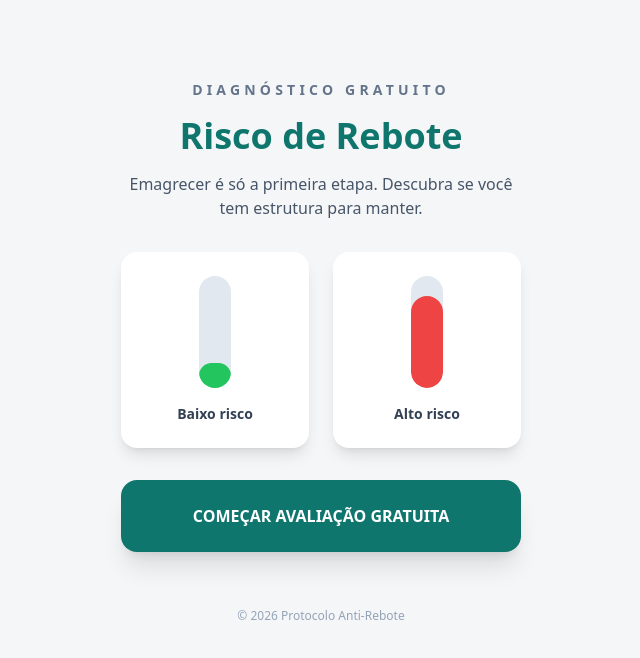
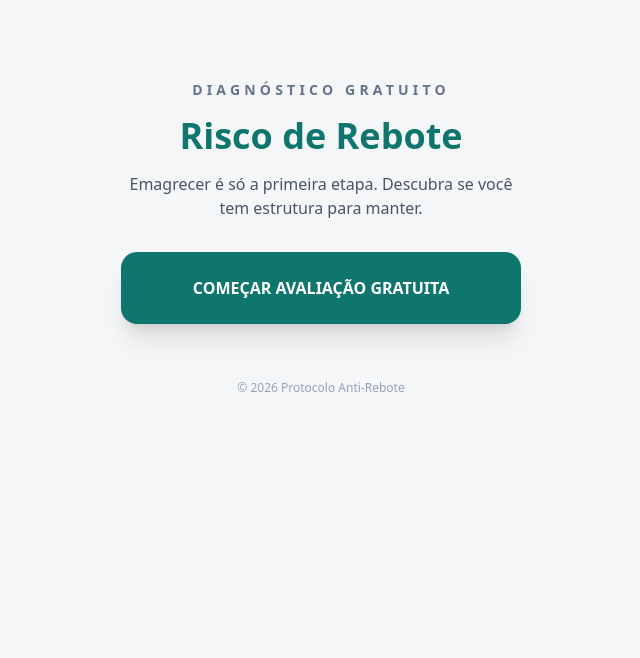
Before and after one commit to Gguga/quiz, a React (Vite) app: page / in a window 1280 px wide. Shown: the top 658 px of the page, without its empty margins (319-959 px from the left). Built offline with nearby package versions, Linux system fonts and the light colour scheme.

Commit message:
Update App.tsx

```diff
--- a/App.tsx
+++ b/App.tsx
@@ -151,10 +151,59 @@ const App: React.FC = () => {
       riskLevel = "Moderado";
     }
 
+    // 🔥 PERSONALIZAÇÃO POR RESPOSTA (SEM MUDAR ESTRUTURA)
+
+    let messageParts: string[] = [];
+
+    // Força
+    if (answers[5] === "forca_caiu_muito") {
+      messageParts.push("Sua força caiu bastante após iniciar a medicação, o que indica possível perda de massa muscular.");
+    }
+
+    if (answers[6] === "forca_nao_treina") {
+      messageParts.push("Sem treino de força ativo, o corpo tende a reduzir o metabolismo com mais facilidade.");
+    }
+
+    // Proteína
+    if (answers[7] === "proteina_2") {
+      messageParts.push("Consumir proteína em apenas duas refeições pode não ser suficiente para proteger sua massa magra.");
+    }
+
+    if (answers[8] === "proteina_feeling") {
+      messageParts.push("Ter apenas uma noção aproximada da proteína ingerida deixa margem para déficit proteico sem perceber.");
+    }
+
+    if (answers[8] === "proteina_nunca") {
+      messageParts.push("Não calcular proteína diariamente aumenta o risco de perda muscular durante o emagrecimento.");
+    }
+
+    // Dieta
+    if (answers[9] === "dieta_reduzi") {
+      messageParts.push("Apenas reduzir quantidades não garante proteção metabólica na fase pós-medicação.");
+    }
+
+    if (answers[9] === "dieta_feeling") {
+      messageParts.push("Ajustar tudo no feeling pode funcionar no curto prazo, mas não sustenta o peso a longo prazo.");
+    }
+
+    // Caneta / fase
+    if (answers[4] === "uso_desmame") {
+      messageParts.push("A fase de redução da dose é justamente quando o risco de rebote começa a aumentar.");
+    }
+
+    if (answers[4] === "uso_parou_rebote") {
+      messageParts.push("O início de reganho mostra que o corpo já está reagindo à retirada da medicação.");
+    }
+
+    let personalizedMessage =
+      messageParts.length > 0
+        ? messageParts.join(" ")
+        : "Existe uma vulnerabilidade estrutural que pode comprometer a manutenção do peso caso nada seja ajustado.";
+
     return {
       score,
       riskLevel,
-      personalizedMessage: "Existe uma vulnerabilidade estrutural que pode comprometer a manutenção do peso caso nada seja ajustado.",
+      personalizedMessage,
       keyInsights: []
     };
   };
@@ -209,58 +258,20 @@ const App: React.FC = () => {
         </div>
       )}
 
-      {stageCompleted && (
-        <div className="fixed inset-0 flex items-center justify-center bg-black/30 backdrop-blur-sm z-50">
-          <div className="bg-white px-8 py-6 rounded-2xl shadow-xl text-center space-y-3">
-            <div className="text-3xl">✔️</div>
-            <p className="font-bold text-[#0f766e]">{stageCompleted}</p>
-          </div>
-        </div>
-      )}
-
       <main className="flex-1 w-full max-w-md mx-auto">
 
         {currentStep === -1 && !loading && !results && !showVsl && (
           <div className="flex flex-col items-center px-6 text-center space-y-8 pt-20">
-
             <div className="space-y-4">
               <p className="text-sm font-semibold uppercase tracking-[0.3em] text-slate-500">
                 Diagnóstico Gratuito
               </p>
-
               <h1 className="text-3xl md:text-4xl font-black text-[#0f766e]">
                 Risco de Rebote
               </h1>
-
               <h2 className="text-base text-slate-600 max-w-sm mx-auto">
                 Emagrecer é só a primeira etapa. Descubra se você tem estrutura para manter.
               </h2>
-            </div>
-
-            <div className="grid grid-cols-2 gap-6 w-full mt-4">
-              <div className="bg-white rounded-2xl shadow-lg p-6 flex flex-col items-center">
-                <div className="w-8 h-28 bg-slate-200 rounded-full relative overflow-hidden">
-                  <div
-                    className="absolute bottom-0 w-full bg-green-500 rounded-full transition-all duration-[2000ms]"
-                    style={{ height: animateGraph ? '22%' : '0%' }}
-                  />
-                </div>
-                <p className="mt-4 text-sm font-semibold text-slate-700">
-                  Baixo risco
-                </p>
-              </div>
-
-              <div className="bg-white rounded-2xl shadow-lg p-6 flex flex-col items-center">
-                <div className="w-8 h-28 bg-slate-200 rounded-full relative overflow-hidden">
-                  <div
-                    className="absolute bottom-0 w-full bg-red-500 rounded-full transition-all duration-[2000ms]"
-                    style={{ height: animateGraph ? '82%' : '0%' }}
-                  />
-                </div>
-                <p className="mt-4 text-sm font-semibold text-slate-700">
-                  Alto risco
-                </p>
-              </div>
             </div>
 
             <button
@@ -273,7 +284,6 @@ const App: React.FC = () => {
             <p className="text-xs text-slate-400 pt-6">
               © 2026 Protocolo Anti-Rebote
             </p>
-
           </div>
         )}
 
@@ -291,30 +301,11 @@ const App: React.FC = () => {
           />
         )}
 
-        {isNewsStep && !loading && !results && !showVsl && (
-          <div className="py-6 px-4">
-            <NewsInterstitial onNext={handleNext} />
-          </div>
-        )}
-
         {loading && (
           <div className="flex flex-col items-center justify-center text-center p-6 pt-24 space-y-6">
             <h2 className="text-xl font-black text-[#0f766e] uppercase">
               Analisando Estrutura Metabólica
             </h2>
-
-            <div className="space-y-2 text-sm text-slate-500 font-medium">
-              {loadingProgress > 10 && <p>✓ Avaliando histórico metabólico...</p>}
-              {loadingProgress > 30 && <p>✓ Calculando vulnerabilidade muscular...</p>}
-              {loadingProgress > 50 && <p>✓ Analisando padrão proteico...</p>}
-              {loadingProgress > 70 && <p>✓ Cruzando adaptação à medicação...</p>}
-              {loadingProgress >= 90 && (
-                <p className="font-bold text-[#0f766e]">
-                  Finalizando diagnóstico...
-                </p>
-              )}
-            </div>
-
             <div className="w-full bg-slate-200 h-3 rounded-full overflow-hidden">
               <div
                 className="bg-[#0f766e] h-full transition-all duration-300"
```
